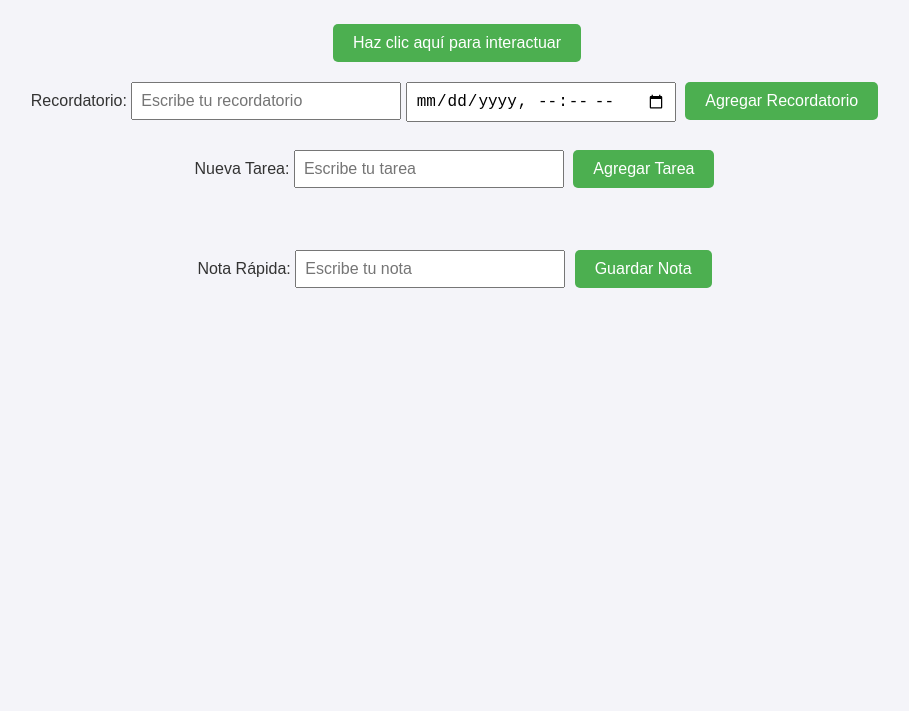
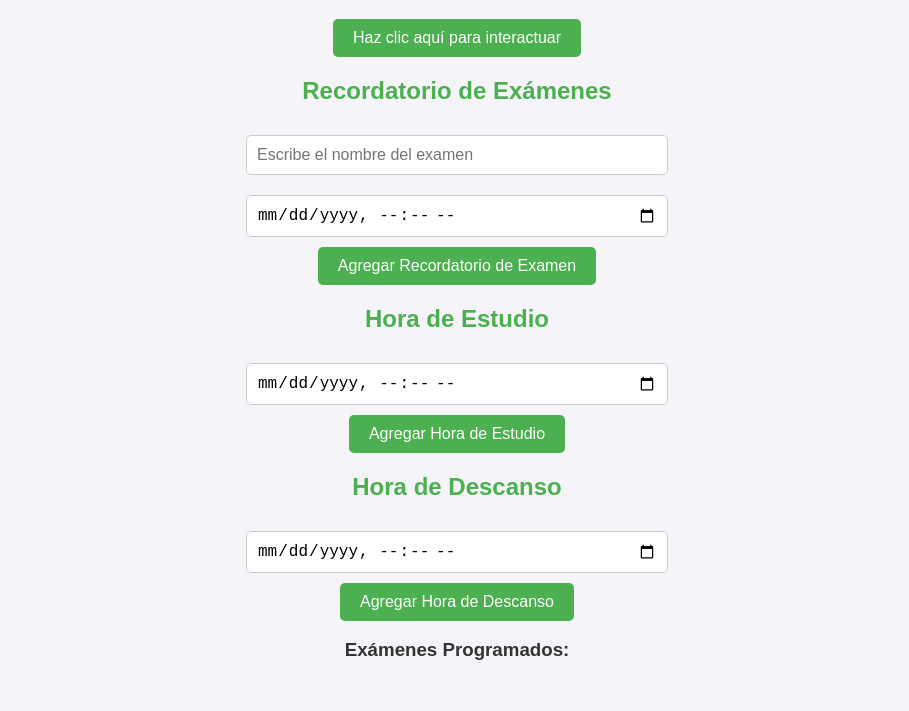
Before and after one commit to kenzo1989/Kenzo, a plain HTML site: page index.html in a window 1280 px wide. Shown: the part 89-800 px from the top of the page, without its empty margins (183-1092 px from the left). Drawn offline with Linux system fonts and the light colour scheme.

Commit message:
Update index.html
mejorado

```diff
--- a/index.html
+++ b/index.html
@@ -29,111 +29,137 @@
             font-size: 16px;
             cursor: pointer;
             border-radius: 5px;
-            margin: 5px;
         }
         button:hover {
             background-color: #45a049;
         }
-        .form-group {
-            margin: 10px 0;
+        h2 {
+            color: #4CAF50;
+            font-size: 1.5em;
+            margin-top: 20px;
         }
         input[type="text"], input[type="datetime-local"] {
-            padding: 8px;
-            width: 250px;
+            padding: 10px;
             font-size: 16px;
+            border-radius: 5px;
+            border: 1px solid #ccc;
+            margin: 10px;
+            width: 80%;
+            max-width: 400px;
         }
         ul {
             list-style-type: none;
-            padding-left: 0;
+            padding: 0;
         }
         li {
-            padding: 5px;
-            cursor: pointer;
-        }
-        li:hover {
-            background-color: #e0e0e0;
-        }
-        .nota {
-            background-color: #f9f9f9;
-            padding: 5px;
-            border: 1px solid #ddd;
-            margin: 5px 0;
+            padding: 10px;
+            background-color: #f0f0f0;
+            margin: 5px;
+            border-radius: 5px;
         }
     </style>
 </head>
 <body>
     <div class="container">
         <h1>Bienvenido a Kenzo, tu asistente digital.</h1>
-
-        <!-- Interacción con el asistente -->
         <button onclick="alert('¡Hola! Estoy aquí para ayudarte con tus tareas.')">Haz clic aquí para interactuar</button>
 
-        <!-- Función Recordatorio -->
-        <div class="form-group">
-            <label for="textoRecordatorio">Recordatorio:</label>
-            <input type="text" id="textoRecordatorio" placeholder="Escribe tu recordatorio">
-            <input type="datetime-local" id="horaRecordatorio">
-            <button onclick="agregarRecordatorio()">Agregar Recordatorio</button>
-        </div>
+        <h2>Recordatorio de Exámenes</h2>
+        <input type="text" id="examenTexto" placeholder="Escribe el nombre del examen" />
+        <input type="datetime-local" id="fechaExamen" />
+        <button onclick="agregarExamen()">Agregar Recordatorio de Examen</button>
 
-        <!-- Función Planificador de Tareas -->
-        <div class="form-group">
-            <label for="nuevaTarea">Nueva Tarea:</label>
-            <input type="text" id="nuevaTarea" placeholder="Escribe tu tarea">
-            <button onclick="agregarTarea()">Agregar Tarea</button>
-        </div>
-        <ul id="listaTareas"></ul>
+        <h2>Hora de Estudio</h2>
+        <input type="datetime-local" id="horaEstudio" />
+        <button onclick="agregarHoraEstudio()">Agregar Hora de Estudio</button>
 
-        <!-- Función Notas rápidas -->
-        <div class="form-group">
-            <label for="notaTexto">Nota Rápida:</label>
-            <input type="text" id="notaTexto" placeholder="Escribe tu nota">
-            <button onclick="guardarNota()">Guardar Nota</button>
-        </div>
-        <div id="notasGuardadas"></div>
+        <h2>Hora de Descanso</h2>
+        <input type="datetime-local" id="horaDescanso" />
+        <button onclick="agregarHoraDescanso()">Agregar Hora de Descanso</button>
+
+        <h3>Exámenes Programados:</h3>
+        <ul id="listaExamenes"></ul>
+
+        <h3>Horarios de Estudio:</h3>
+        <ul id="listaEstudios"></ul>
+
+        <h3>Horarios de Descanso:</h3>
+        <ul id="listaDescansos"></ul>
     </div>
 
     <script>
-        // Función: Recordatorios
-        function agregarRecordatorio() {
-            const texto = document.getElementById("textoRecordatorio").value;
-            const hora = new Date(document.getElementById("horaRecordatorio").value);
-            const ahora = new Date();
-            const tiempo = hora - ahora;
+        // Función: Recordatorio de Exámenes
+        function agregarExamen() {
+            const examenTexto = document.getElementById("examenTexto").value;
+            const fechaExamen = new Date(document.getElementById("fechaExamen").value);
 
-            if (tiempo > 0) {
-                setTimeout(() => {
-                    alert("¡Recordatorio: " + texto + "!");
-                }, tiempo);
+            if (examenTexto !== "" && !isNaN(fechaExamen)) {
+                // Crear una nueva lista de examen
+                const li = document.createElement("li");
+                li.textContent = `${examenTexto} - Fecha: ${fechaExamen.toLocaleString()}`;
+                document.getElementById("listaExamenes").appendChild(li);
+
+                // Recordatorio de examen en la hora adecuada
+                const tiempoRestante = fechaExamen - new Date();
+                if (tiempoRestante > 0) {
+                    setTimeout(() => {
+                        alert(`¡Es hora de tu examen de ${examenTexto}!`);
+                    }, tiempoRestante);
+                } else {
+                    alert("La fecha del examen ya pasó.");
+                }
             } else {
-                alert("Por favor selecciona una hora futura.");
+                alert("Por favor ingresa un examen válido y una fecha.");
             }
         }
 
-        // Función: Planificador de tareas
-        function agregarTarea() {
-            const texto = document.getElementById("nuevaTarea").value;
-            if (texto !== "") {
+        // Función: Hora de Estudio
+        function agregarHoraEstudio() {
+            const horaEstudio = new Date(document.getElementById("horaEstudio").value);
+
+            if (!isNaN(horaEstudio)) {
+                // Crear una nueva lista de hora de estudio
                 const li = document.createElement("li");
-                li.textContent = texto;
-                li.onclick = () => li.remove(); // eliminar al hacer clic
-                document.getElementById("listaTareas").appendChild(li);
-                document.getElementById("nuevaTarea").value = "";
+                li.textContent = `Hora de Estudio: ${horaEstudio.toLocaleString()}`;
+                document.getElementById("listaEstudios").appendChild(li);
+
+                // Recordatorio de hora de estudio
+                const tiempoRestante = horaEstudio - new Date();
+                if (tiempoRestante > 0) {
+                    setTimeout(() => {
+                        alert("¡Es hora de estudiar!");
+                    }, tiempoRestante);
+                } else {
+                    alert("La hora de estudio ya pasó.");
+                }
+            } else {
+                alert("Por favor selecciona una hora válida.");
             }
         }
 
-        // Función: Notas rápidas
-        function guardarNota() {
-            const texto = document.getElementById("notaTexto").value;
-            if (texto !== "") {
-                const nota = document.createElement("p");
-                nota.textContent = texto;
-                nota.className = "nota";
-                document.getElementById("notasGuardadas").appendChild(nota);
-                document.getElementById("notaTexto").value = "";
+        // Función: Hora de Descanso
+        function agregarHoraDescanso() {
+            const horaDescanso = new Date(document.getElementById("horaDescanso").value);
+
+            if (!isNaN(horaDescanso)) {
+                // Crear una nueva lista de hora de descanso
+                const li = document.createElement("li");
+                li.textContent = `Hora de Descanso: ${horaDescanso.toLocaleString()}`;
+                document.getElementById("listaDescansos").appendChild(li);
+
+                // Recordatorio de hora de descanso
+                const tiempoRestante = horaDescanso - new Date();
+                if (tiempoRestante > 0) {
+                    setTimeout(() => {
+                        alert("¡Es hora de tomar un descanso!");
+                    }, tiempoRestante);
+                } else {
+                    alert("La hora de descanso ya pasó.");
+                }
+            } else {
+                alert("Por favor selecciona una hora válida.");
             }
         }
     </script>
-
 </body>
 </html>
```
